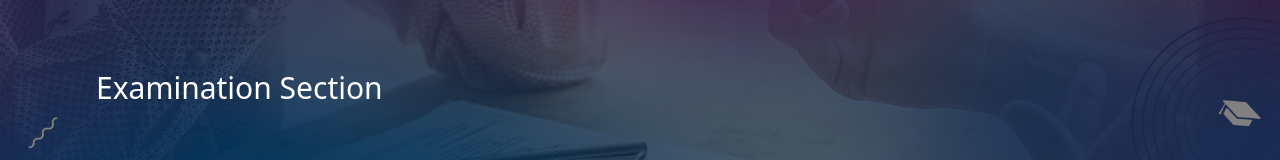
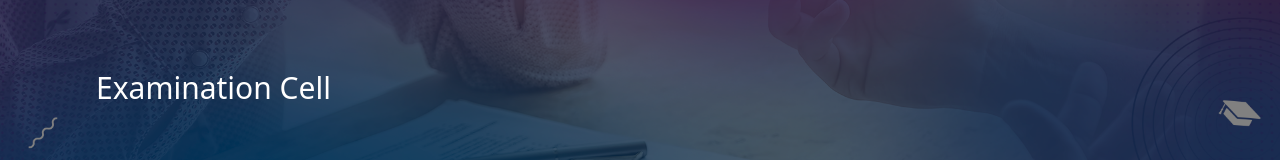
Before and after one commit to vakacharitha/beccollegewebsite-1, a React (Vite) app: page /departments in a window 1280 px wide. Both pictures are taken after a click on the button "Exams and results". Shown: the part 226-386 px from the top of the page. Built offline with nearby package versions, Linux system fonts and the light colour scheme.

Commit message:
add bannerName as props for examination & redirect

```diff
--- a/src/components/examheader/examheader.jsx
+++ b/src/components/examheader/examheader.jsx
@@ -1,6 +1,6 @@
 import banner from "/src/assets/banner.png";
 
-function examHeader() {
+function examHeader(props) {
 	return (
 		<header className="exam-header">
 			<img
@@ -8,7 +8,7 @@ function examHeader() {
 				src={banner}
 			></img>
 			<div className="banner-name text-white text-base font-medium relative bottom-10 ml-6 md:bottom-12 md:ml-10 lg:ml-14 xl:ml-24 xl:bottom-24 xl:text-3xl">
-				Examination Section
+				{props.bannerName}
 			</div>
 		</header>
 	);
--- a/src/pages/departments/IT.jsx
+++ b/src/pages/departments/IT.jsx
@@ -1,6 +1,6 @@
 import React from "react";
 
-export default function exampages() {
+export default function exampagess() {
 	return (
 		<>
 			<h3>deperments bruv </h3>
--- a/src/pages/examsResults/examination.jsx
+++ b/src/pages/examsResults/examination.jsx
@@ -10,7 +10,7 @@ const StaffD = staffData.map((dataArg) => {
 export default function exampages() {
 	return (
 		<>
-			<ExamHeader />
+			<ExamHeader bannerName="Examination Cell" />
 			<div className="staff-container grid grid-flow-row justify-center gap-6 mt-2 mb-2 md:grid-cols-2 md:justify-items-center lg:grid-cols-2 xl:grid-cols-3 2xl:grid-cols-4">
 				{StaffD}
 			</div>
--- a/src/pages/homepage.jsx
+++ b/src/pages/homepage.jsx
@@ -1,6 +1,3 @@
-// import { Route, Routes, Link } from "react-router-dom";
-// import ExamHeader from "/src/pages/departments/IT.jsx";
-// import Exampages from "/src/pages/examsResults/examination.jsx";
 import Navbar from "/src/components/navbar/navbar";
 
 export default function homepage() {
```
Also changed, not shown: 1 other file (tests, documents, lock files or other folders).
